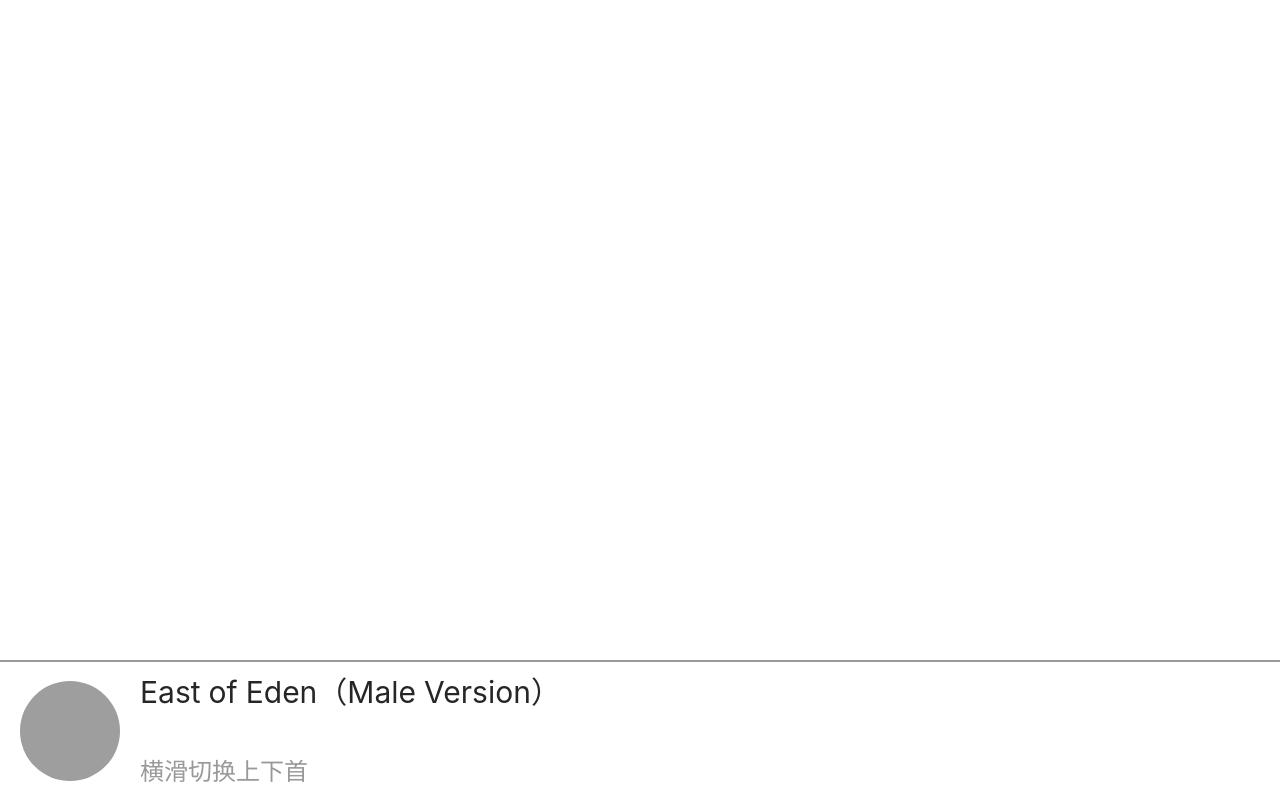
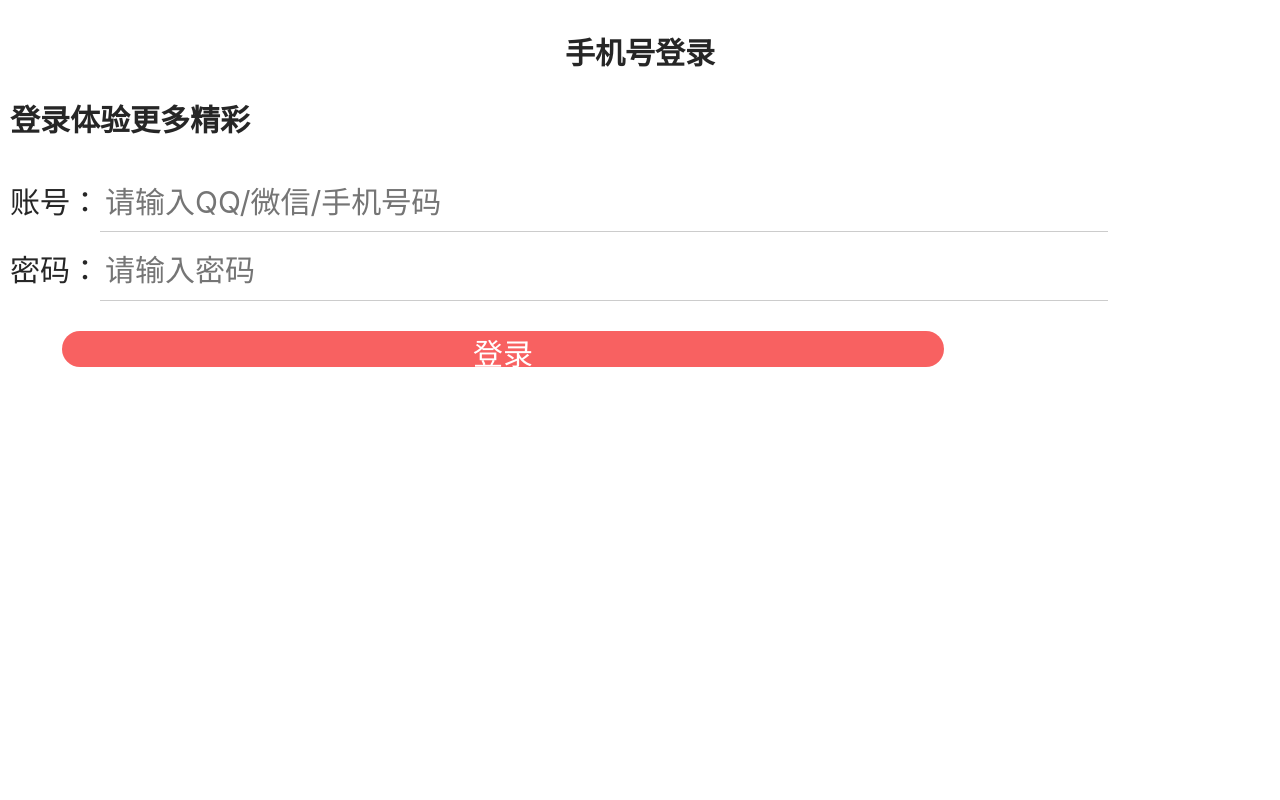
Before and after one commit to xiaoyua499/vue_wangyiyun-app, a Vue app: page /login in a window 1280 px wide. Built offline with nearby package versions, Linux system fonts and the light colour scheme; no server answers; grey boxes are pictures that could not be loaded.

Commit message:
上传部分登录页面

```diff
--- a/src/App.vue
+++ b/src/App.vue
@@ -1,12 +1,14 @@
 <template>
+<TopNav v-show="$store.state.isTopNav"/>
   <router-view />
-  <FooterMusic/>
+  <FooterMusic v-show="$store.state.isFooterMusic"/>
 </template>
 
 <script>
 import FooterMusic from '@/components/Item/FooterMusic.vue'
+import TopNav from '@/components/home/TopNav.vue'
 export default {
-  components:{FooterMusic}
+  components: { FooterMusic,TopNav}
 }
 </script>
 
@@ -22,7 +24,7 @@ export default {
   height: .5rem;
 }
 
-a{
+a {
   color: black;
 }
 </style>
--- a/src/components/home/TopNav.vue
+++ b/src/components/home/TopNav.vue
@@ -6,7 +6,7 @@
       </svg>
     </div>
     <div class="topContent">
-      <span>我的</span>
+      <span @click="$router.push('/infoUser')">我的</span>
       <span class="active">发现</span>
       <span>云村</span>
       <span>视频</span>
--- a/src/router/index.js
+++ b/src/router/index.js
@@ -1,5 +1,6 @@
 import { createRouter, createWebHistory } from 'vue-router'
 import HomeView from '../views/HomeView.vue'
+import store from '@/store/index'
 
 const routes = [
   {
@@ -24,12 +25,42 @@ const routes = [
     path: '/search',
     name: 'Search',
     component: () => import(/* webpackChunkName: "Search" */ '../views/Search.vue')
-  }
+  },
+  {
+    path: '/login',
+    name: 'Login',
+    component: () => import(/* webpackChunkName: "Login" */ '../views/Login.vue')
+  },
+  {
+    path: '/infoUser',
+    name: 'InfoUser',
+    beforeEnter: (to, from, next) => {
+      if (store.state.isLogin) {
+        next()
+      } else {
+        next('/login')
+      }
+    },
+    component: () => import(/* webpackChunkName: "InfoUser" */ '../views/InfoUser.vue')
+  },
 ]
 
 const router = createRouter({
   history: createWebHistory(process.env.BASE_URL),
   routes
 })
+//全局路由守卫
+router.beforeEach((to, from) => {
+  if (to.path == '/login') {
+    store.state.isFooterMusic = false
+  } else {
+    store.state.isFooterMusic = true
+  }
+  if (to.path == '/search' || to.path == '/ItemMusic' || to.path == '/login') {
+    store.state.isTopNav = false
+  } else {
+    store.state.isTopNav = true
+  }
+})
 
 export default router
--- a/src/store/index.js
+++ b/src/store/index.js
@@ -20,7 +20,10 @@ export default createStore({
     detailShow: false, //歌曲详情页是否显示
     lyricList: {}, //歌词
     currentTime: 0, //当前时间
-    duration:0.//歌曲总时长
+    duration:0,//歌曲总时长
+    isLogin:false,//判断是否登录
+    isFooterMusic:true,//是否显示底部组件
+    isTopNav:true,//是否显示头部导航栏
   },
   getters: {
   },
--- a/src/views/HomeView.vue
+++ b/src/views/HomeView.vue
@@ -1,15 +1,13 @@
 <template>
   <div>
-    <TopNav />
     <SwpierTop />
-    <IconList/>
-    <MusicList/>
+    <IconList />
+    <MusicList />
   </div>
 </template>
 
 <script>
 // @ is an alias to /src
-import TopNav from '@/components/home/TopNav.vue'
 import SwpierTop from '@/components/home/SwpierTop.vue'
 import IconList from '@/components/home/IconList.vue'
 import MusicList from '@/components/home/MusicList.vue'
@@ -17,7 +15,6 @@ import MusicList from '@/components/home/MusicList.vue'
 export default {
   name: 'HomeView',
   components: {
-    TopNav,
     SwpierTop,
     IconList,
     MusicList,
--- /dev/null
+++ b/src/views/InfoUser.vue
@@ -0,0 +1,15 @@
+<template>
+  <div>
+    个人中心
+  </div>
+</template>
+
+<script>
+export default {
+
+}
+</script>
+
+<style>
+
+</style>
--- /dev/null
+++ b/src/views/Login.vue
@@ -0,0 +1,71 @@
+<template>
+  <div class="login">
+    <p class="title">手机号登录</p>
+    <div class="loginTop">登录体验更多精彩</div>
+    <div class="loginBottom">
+      <p>账号：<input type="text" name="phone" class="phone" placeholder="请输入QQ/微信/手机号码" /></p>
+      <p>密码：<input type="password" name="passworld" class="passworld" placeholder="请输入密码" /></p>
+
+      <button class="btn">登录</button>
+    </div>
+  </div>
+</template>
+
+<script>
+export default {
+
+}
+</script>
+
+<style lang="less" scoped>
+.login {
+  width: 100%;
+  height: 667px;
+  padding: 10px;
+
+  .title{
+    margin: 20px 0;
+    font-weight: 600;
+    text-align: center;
+  }
+
+  .loginTop {
+    margin-top: 20px;
+    font-weight: 600;
+  }
+
+  .loginBottom {
+    margin: 20px 0;
+    width: 100%;
+    float: left;
+
+  p{
+    margin: 10px 0;
+    .phone{
+      padding: 5px;
+      border: none;
+      border-bottom: 1px solid #ccc;
+      width: 80%;
+    }
+
+    .passworld{
+      padding: 5px;
+      border: none;
+      border-bottom: 1px solid #ccc;
+      width: 80%;
+    }
+  }
+
+
+    .btn{
+      margin: 20px 52px;
+      width: 70%;
+      height: 36px;
+      border: none;
+      border-radius: 18px;
+      color: #fff;
+      background-color: rgb(248,97,97);
+    }
+  }
+}
+</style>
```
